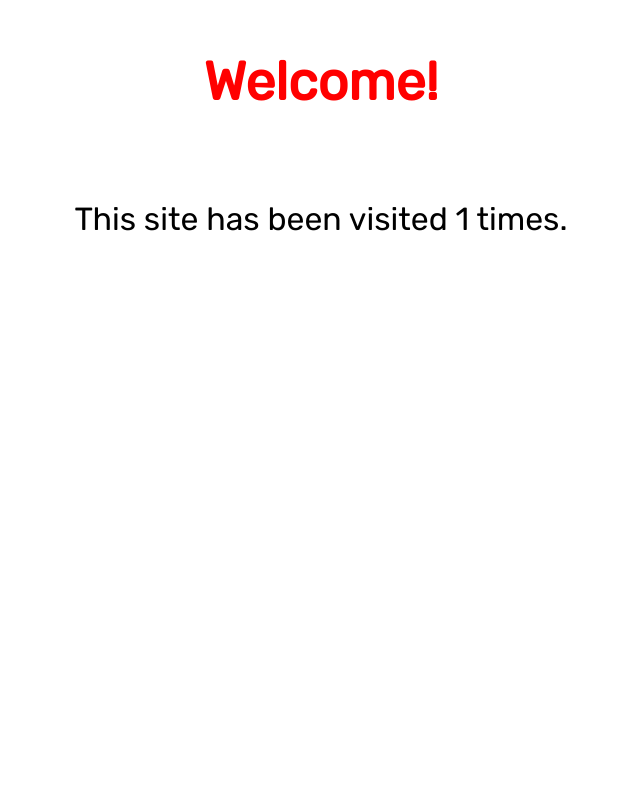
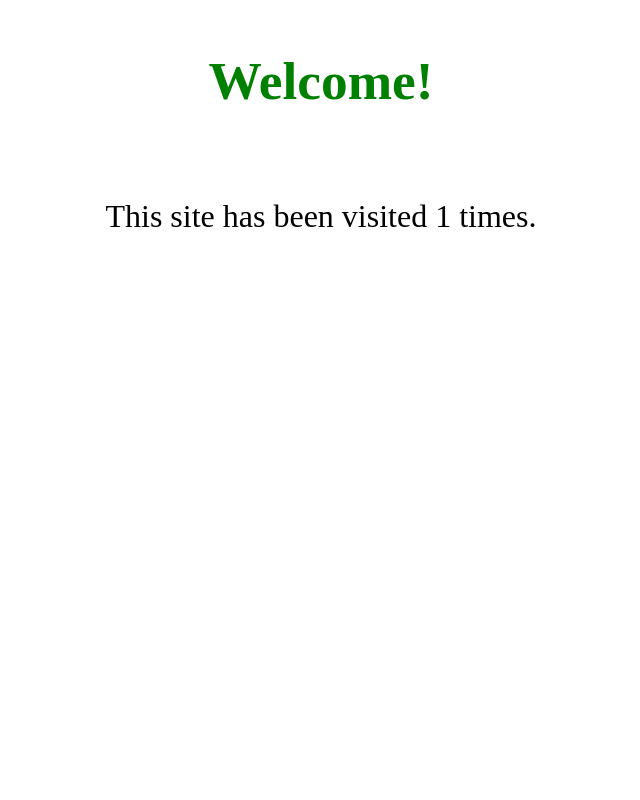
Before and after one commit to EssamGado/Sample-Site, a Flask app: page / in a window 1280 px wide. Shown: the whole page, without its empty margins (319-959 px from the left). Run offline with Flask 2, Linux system fonts and the light colour scheme.

Commit message:
Update index.html

```diff
--- a/sample_site/templates/index.html
+++ b/sample_site/templates/index.html
@@ -3,7 +3,7 @@
 
 <style>
     * {
-        font-family: "Rubik", "sans-serif";
+        font-family: "SWISS", "LIGHT";
     }
 
     div {
@@ -12,7 +12,7 @@
     }
 
     h1 {
-        color: red;
+        color: green;
         font-size: 40pt;
     }
 
```
